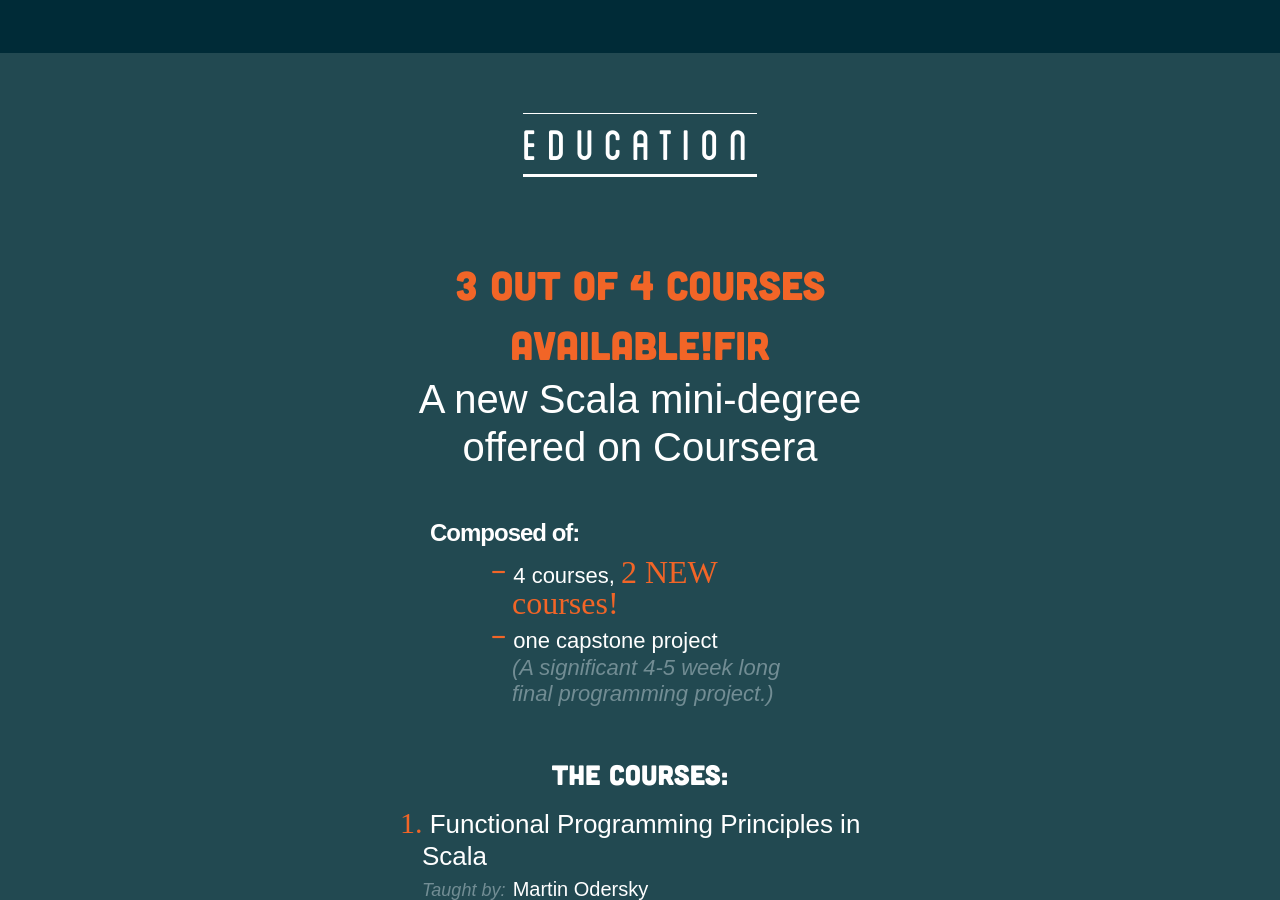
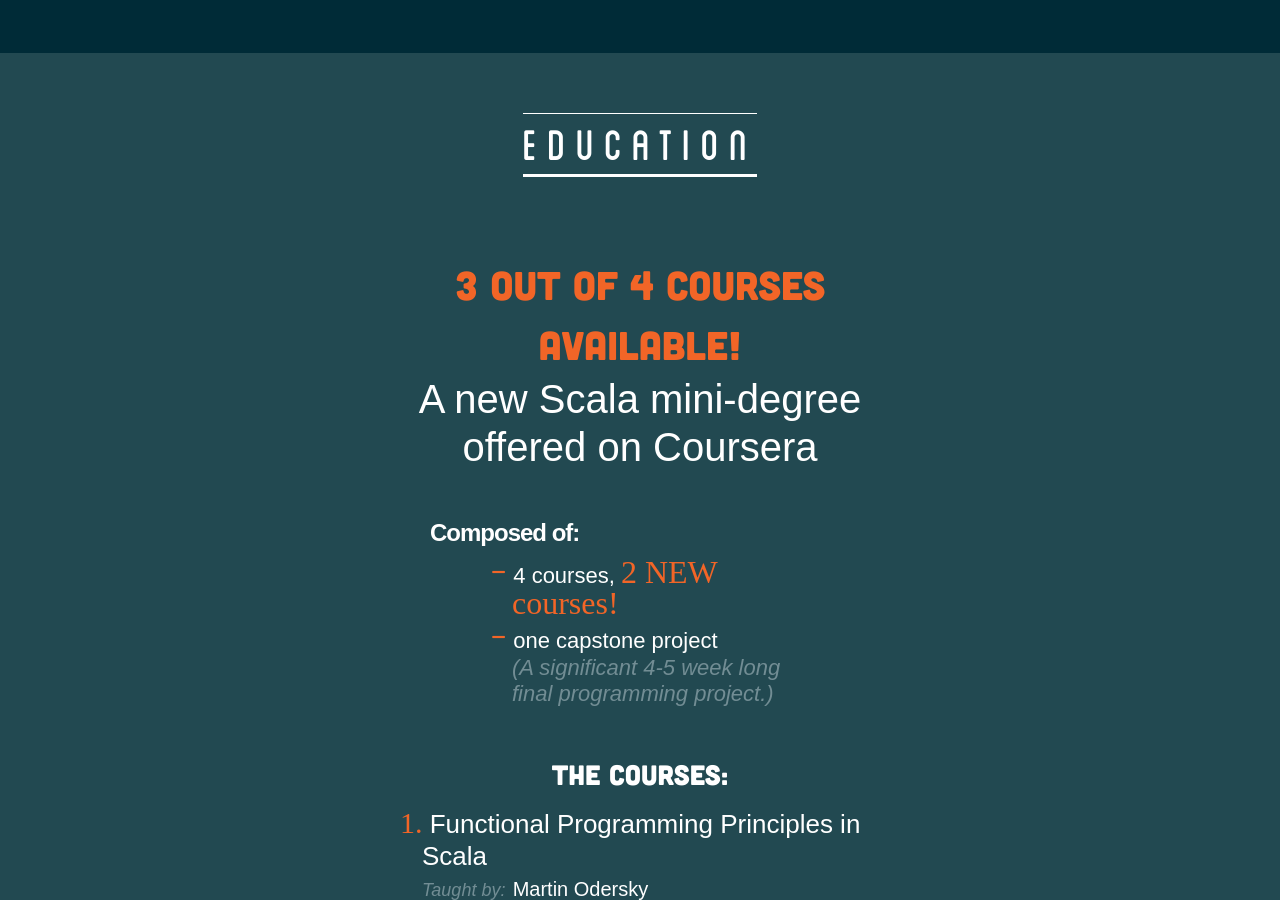
Before and after one commit to scala/scala.epfl.ch, a Jekyll site: the page built from index.md, in a window 1280 px wide and 900 px high, scrolled down 2277 px. Built offline with Jekyll 4.4.1, drawn with Linux system fonts in a browser that asks for light colours.

Commit message:
Fix typo

```diff
--- a/_layouts/frontpage.html
+++ b/_layouts/frontpage.html
@@ -154,7 +154,7 @@
                 <li><span class="entypo check"></span> have the <span class="orange w500">highest completion rates</span> across all MOOCs their size</li>
                 <li><span class="entypo check"></span> serve as the main educational resource for learning Scala</li>
               </ul> -->
-              <div class="coming-soon">3 out of 4 courses available!Fir</div>
+              <div class="coming-soon">3 out of 4 courses available!</div>
               <div class="mini-degree">A new Scala mini-degree offered on Coursera</div>
               <div class="what-is-mini-degree">
                 <div class="composed-of">Composed of:</div>
```
